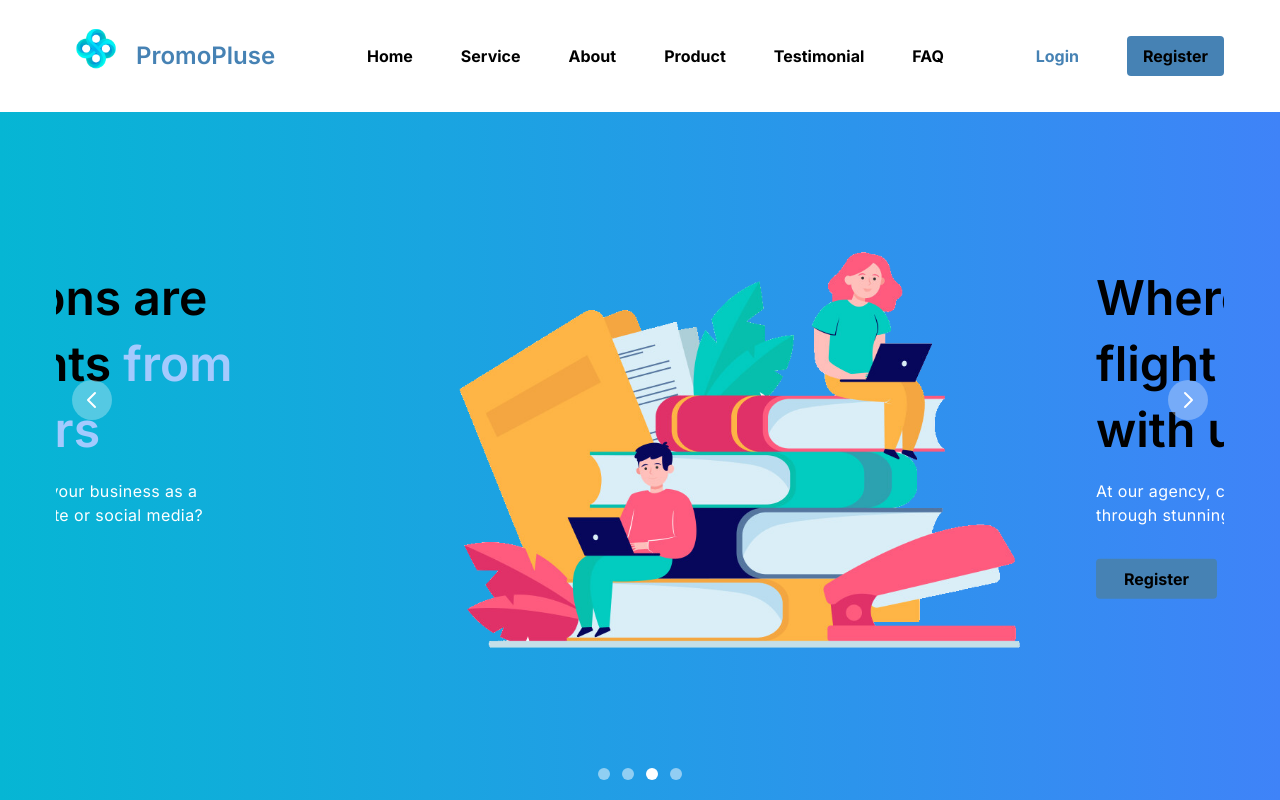
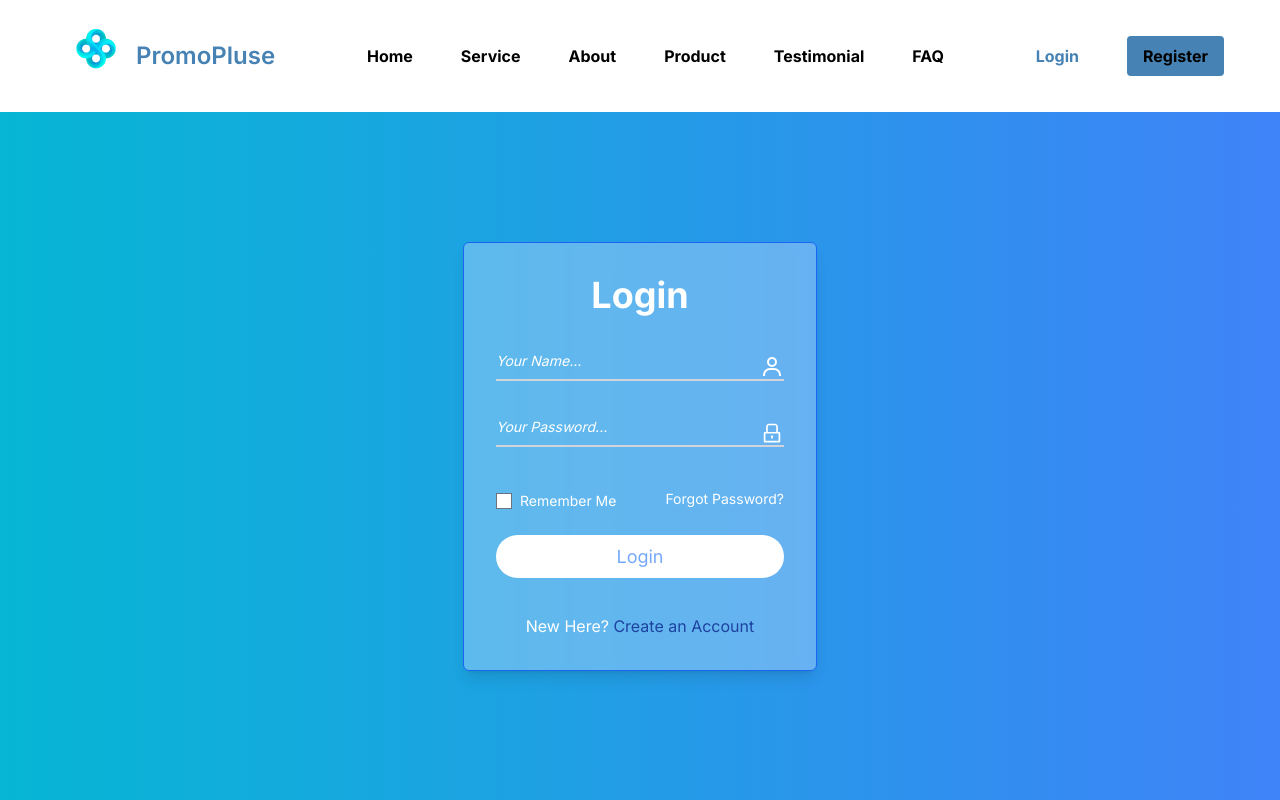
Before and after one commit to Hashara-Pilapitiya/Agency-Website, a React (Create React App) app: page /signin in a window 1280 px wide. Shown: the top 800 px of the page. Built offline with nearby package versions, Linux system fonts and the light colour scheme; the HTML template or start-up script is replaced by a standard one.

Commit message:
Add Login Page

```diff
--- a/package.json
+++ b/package.json
@@ -10,6 +10,7 @@
     "react": "^18.2.0",
     "react-dom": "^18.2.0",
     "react-icons": "^4.12.0",
+    "react-router-dom": "^6.23.1",
     "react-scripts": "5.0.1",
     "react-scroll": "^1.9.0",
     "web-vitals": "^2.1.4"
--- a/src/App.js
+++ b/src/App.js
@@ -1,28 +1,26 @@
 import './App.css';
-import About from './Components/About';
-import Header from './Components/Header';
-import Hero from './Components/Hero';
-import Products from './Components/Products';
-import Services from './Components/Services';
-import Blog from './Components/Blog';
-import NewsLetter from './Components/NewsLetter';
-import End from './Components/End';
-import FAQ from './Components/FAQ';
+import Home from './Pages/Home';
+import SignIn from './Pages/SignIn';
+import Register from './Pages/Register';
+import { BrowserRouter, Routes, Route } from 'react-router-dom';
 
 
 function App() {
-  return (
+
+    return (
     <div>
 
-      <Header />
-      <Hero />
-      <Services />
-      <About />
-      <Products />
-      <Blog />
-      <NewsLetter />
-      <FAQ />
-      <End />
+      <BrowserRouter>
+
+          <Routes>
+
+            <Route path='/' element={<Home/>}/>
+            <Route path='/signin' element={<SignIn/>}/>
+            <Route path='/register' element={<Register/>}/>
+
+          </Routes>
+
+      </BrowserRouter>
 
 
     </div>
--- a/src/Components/Header.js
+++ b/src/Components/Header.js
@@ -3,8 +3,13 @@ import logo from '../Assets/logo.png';
 import { Link } from 'react-scroll';
 import { FaAlignJustify } from "react-icons/fa6";
 import { FaCircleXmark } from "react-icons/fa6";
+import { useNavigate } from 'react-router-dom';
 
 const Header = () => {
+
+    const navigate = useNavigate();
+
+
 
     const [isMenuOpen, setIsMenuOpen] = React.useState(false);
     const [isSticky, setIsSticky] = React.useState(false);
@@ -59,9 +64,9 @@ const Header = () => {
                 {/* buttons for larage devices */}
                 <div className='space-x-12 hidden lg:flex items-center'>
 
-                    <a href='/' className='hidden lg:flex items-center text-steelBlue hover:text-silver font-bold'>Login</a>
+                    <a href='' className='hidden lg:flex items-center text-steelBlue hover:text-silver font-bold' onClick={() => navigate("/signin")}>Login</a>
 
-                    <button className='bg-steelBlue text-black py-2 px-4 transition-all duration-300 rounded hover:bg-silver font-bold'>Register</button>
+                    <button className='bg-steelBlue text-black py-2 px-4 transition-all duration-300 rounded hover:bg-silver font-bold' onClick={() => navigate("/register")}>Register</button>
 
                 </div>
 
--- /dev/null
+++ b/src/Pages/Home.js
@@ -0,0 +1,28 @@
+import React from 'react';
+import Header from '../Components/Header';
+import Hero from '../Components/Hero';
+import Services from '../Components/Services';
+import About from '../Components/About';
+import Products from '../Components/Products';
+import Blog from '../Components/Blog';
+import NewsLetter from '../Components/NewsLetter';
+import FAQ from '../Components/FAQ';
+import End from '../Components/End';
+
+const Home = () => {
+  return (
+    <div>
+      <Header />
+      <Hero />
+      <Services />
+      <About />
+      <Products />
+      <Blog />
+      <NewsLetter />
+      <FAQ />
+      <End />
+    </div>
+  )
+}
+
+export default Home;
--- /dev/null
+++ b/src/Pages/Register.js
@@ -0,0 +1,9 @@
+import React from 'react';
+
+const Register = () => {
+  return (
+    <div>Register</div>
+  )
+}
+
+export default Register;
--- /dev/null
+++ b/src/Pages/SignIn.js
@@ -0,0 +1,59 @@
+import React from 'react';
+import { Link } from 'react-router-dom';
+import Header from '../Components/Header';
+import Footer from '../Components/End';
+import { BiUser } from 'react-icons/bi';
+import { AiOutlineLock } from 'react-icons/ai';
+
+const SignIn = () => {
+  return (
+
+    <>
+
+    <Header />
+
+    <div className='text-clack h-[100vh] flex justify-center items-center bg-gradient-to-r from-cyan-500 to-blue-500' >
+        <div>
+            <div className='bg-blue-200 border border-blue-600 rounded-md p-8 mt-28 shadow-lg backdrop-filter backdrop-blur-sm
+            bg-opacity-40 relative'>
+
+                <h1 className='text-4xl text-white font-bold text-center mb-6'>Login</h1>
+
+                <form action=''>
+
+                    <div className='relative my-7'>
+                        <input type="email" placeholder='Your Name...' className='block w-72 py-2.3 px-0 text-sm text-white bg-transparent border-0 border-b-2 border-gray-300 appearance-none dark:focus:border-blue-500 focus:outline-none focus:ring-0 focus:text-white focus:border-blue-600 peer placeholder:italic placeholder:text-white'/>
+                        <BiUser className='absolute top-3 right-0 text-white text-2xl'/>
+                    </div>
+
+                    <div className='relative my-7'>
+                        <input type="password" placeholder='Your Password...' className='block w-72 py-2.3 px-0 text-sm text-white bg-transparent border-0 border-b-2 border-gray-300 appearance-none dark:focus:border-blue-500 focus:outline-none focus:ring-0 focus:text-white focus:border-blue-600 peer placeholder:italic placeholder:text-white'/>
+                        <AiOutlineLock className='absolute top-3 right-0 text-white text-2xl'/>
+                    </div>
+
+                    <div className='flex justify-between items-center text-white'>
+                        <div className='flex mt-4'>
+                            <input type='checkbox' className='mt-0.5 mr-2' name='' id='' />
+                            <label htmlFor='Remember Me' className='text-sm'>Remember Me</label>
+                        </div>
+                        <span className='text-white text-sm cursor-pointer mt-3'>Forgot Password?</span>
+                    </div>
+
+                    <button type='submit' className='w-full mb-4 text-[18px] mt-6 rounded-full bg-white text-blue-400 hover:bg-blue-200 hover:text-black py-2 transition-colors duration-300'>Login</button>
+
+                    <div className='text-center mt-5'>
+                        <span className='m-4 text-white'>New Here? <Link to='/register' className='text-blue-800'>Create an Account</Link></span>
+                    </div>
+
+                </form>
+
+            </div>
+        </div>
+    </div>
+
+    <Footer />
+    </>
+  )
+}
+
+export default SignIn;
```
Also changed, not shown: 1 other file (tests, documents, lock files or other folders).
